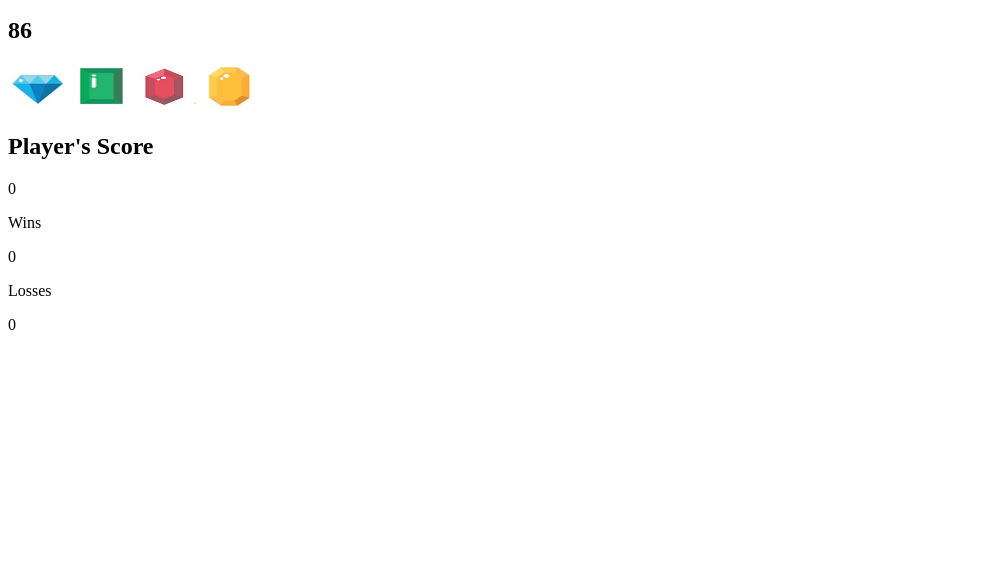
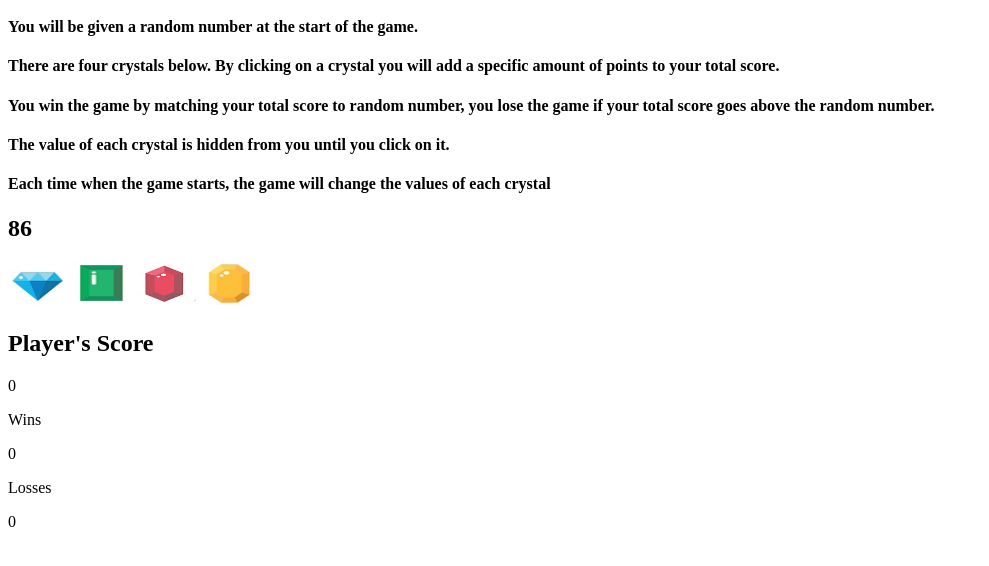
Before and after one commit to Dessalinesagginie/unit-4-game, a plain HTML site: page index.html in a window 1280 px wide. Shown: the part 50-616 px from the top of the page, without its empty margins (0-989 px from the left). Drawn offline with nearby package versions, Linux system fonts and the light colour scheme.

Commit message:
part 2, css

```diff
--- a/index.html
+++ b/index.html
@@ -10,10 +10,18 @@
 <body>
     <nav class="navbar navbar-expand-lg navbar-light bg-light"></nav>
         <div class="container">
-            <main class="row">
                 <div class="col-md-100">
                     <article class="block">
                         <h1 class="block-header">Crystal Collector</h1>
+                        <main class="row">
+                            <div id="rules-area">
+                                <h4>You will be given a random number at the start of the game.</h4>
+                                <h4>There are four crystals below. By clicking on a crystal you will add a specific amount of points to your total score.</h4>
+                                <h4>You win the game by matching your total score to random number, you lose the game if your total score goes above the random number.</h4>
+                                <h4>The value of each crystal is hidden from you until you click on it.</h4>
+                                <h4>Each time when the game starts, the game will change the values of each crystal</h4>
+                            </div>
+                        </main>
                             <h1 id="crystal-collector"></h1>
                                 <div>
                                     <img class="blue" src="assets/images/blue.png" width="60" height="45">
@@ -24,20 +32,22 @@
 
                                 <h1>Player's Score</h1>
                                 <p id="player-score"></h1>
-                                <p id="player-win"></h2>
 
                                 <p>Wins</p>
                                 <p id="wins"></p>
-                                <p id="player-loss"></p>
 
                                 <p>Losses</p>
-                                <p id="losses"></p> </div>
+                                <p id="losses"></p>
+
+                                <p id="player-loss"></p>
+                                <p id="player-win"></p>
+
                                 <script type="text/javascript" src="assets/javascript/game.js"></script>
                             </div>
                         </div>
                     </article>
                 </div>
-            </main>
+            </div>
         </div>
     </nav>
 </body>
```
